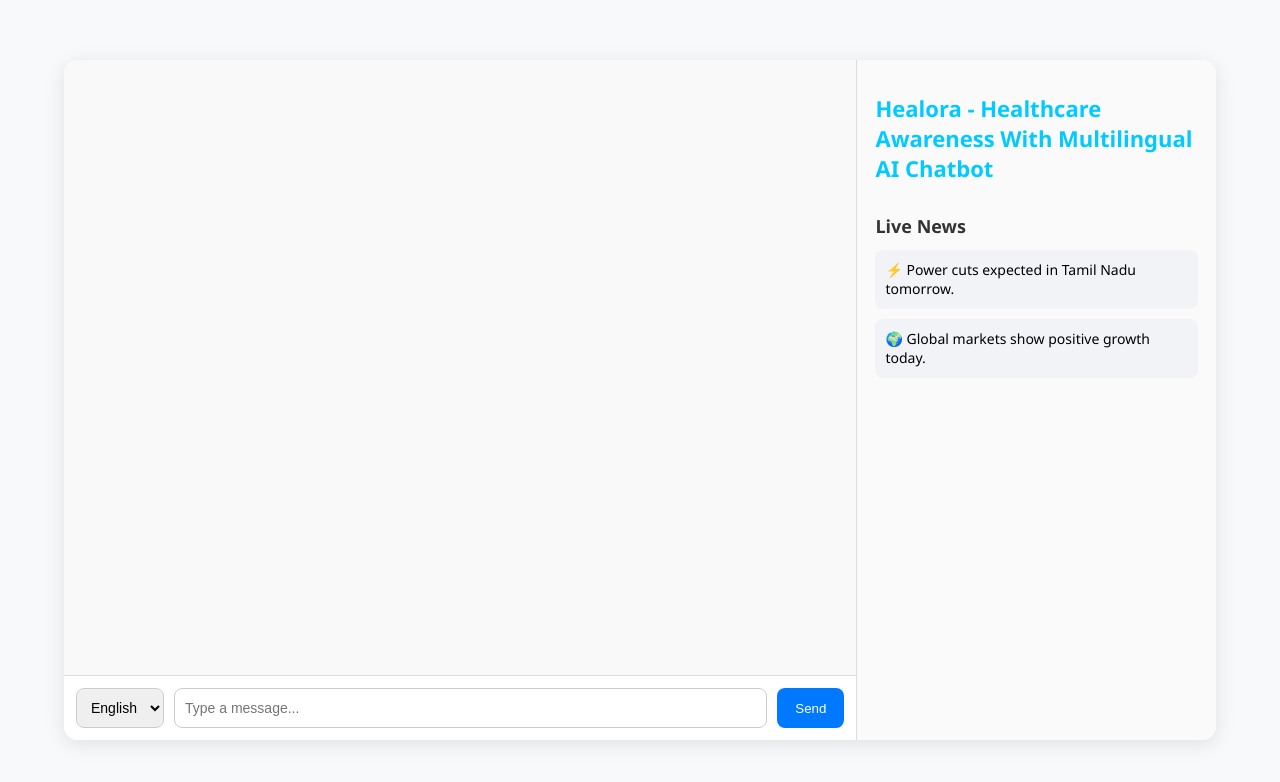
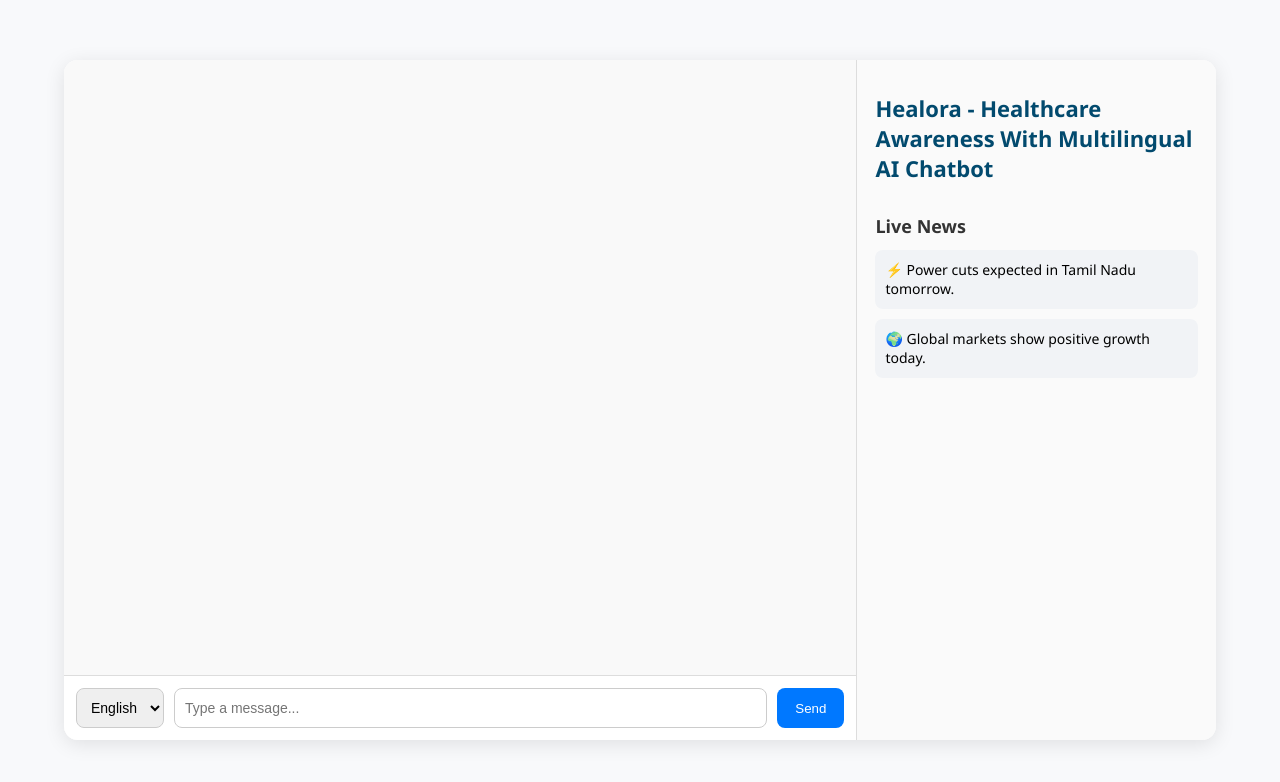
Before and after one commit to nach08-eng/Teen-Titans, a plain HTML site: page index.html in a window 1280 px wide. Drawn offline with Linux system fonts and the light colour scheme.

Commit message:
Update index.html

```diff
--- a/index.html
+++ b/index.html
@@ -124,7 +124,7 @@
      .news-section h1 {
       font-size: 22px;
       margin-bottom: 16px;
-      color:  #00caff;
+      color:  #024A6E;
     }
     .news-item {
       background: #f1f3f6;
```
